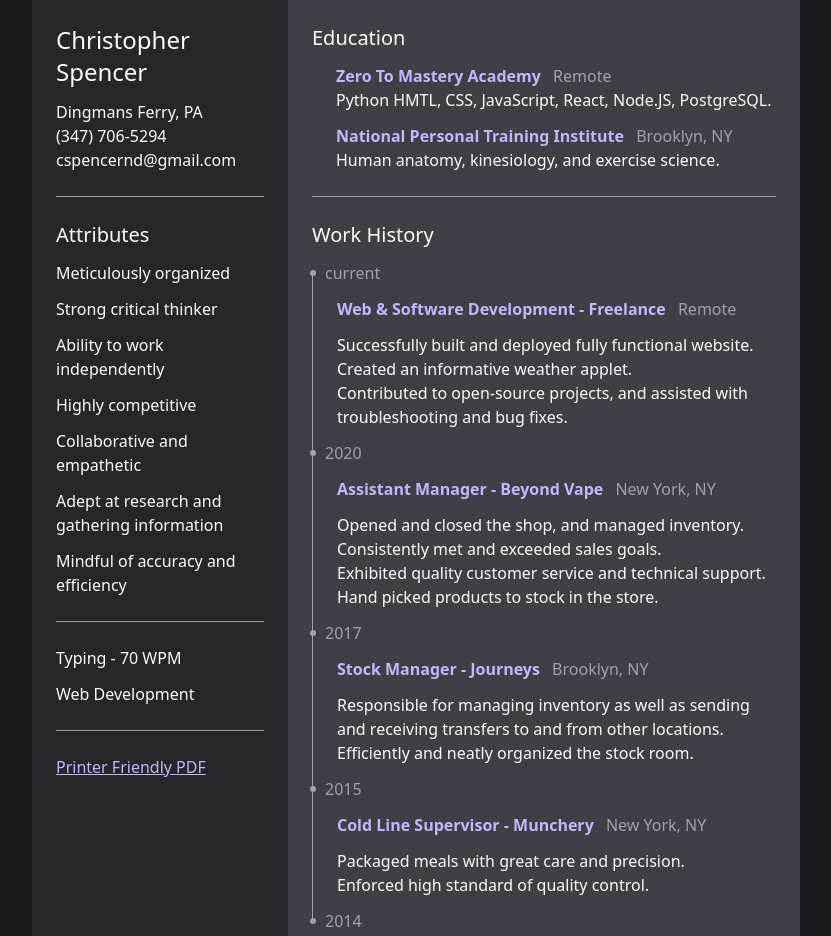
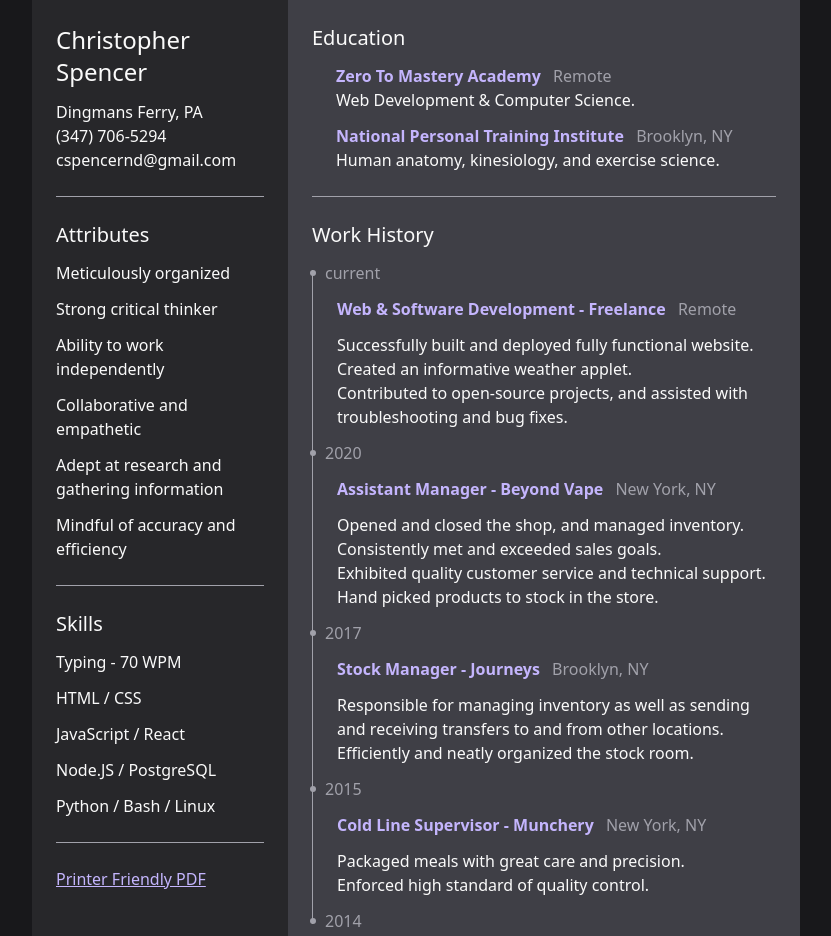
Before and after one commit to CSpencerND/resume, a plain HTML site: page index.html in a window 1280 px wide. Shown: the top 936 px of the page, without its empty margins (224-1055 px from the left). Drawn offline with Linux system fonts and the light colour scheme.

Commit message:
adjust education and skills

```diff
--- a/index.html
+++ b/index.html
@@ -42,7 +42,6 @@
                         <li>Meticulously organized</li>
                         <li>Strong critical thinker</li>
                         <li>Ability to work independently</li>
-                        <li>Highly competitive</li>
                         <li>Collaborative and empathetic</li>
                         <li>Adept at research and gathering information</li>
                         <li class="-mb-3">
@@ -54,9 +53,13 @@
                 <hr class="h-[1px] bg-zinc-400 border-none print:hidden" />
 
                 <div>
+                    <h2 class="text-xl mb-3">Skills</h2>
                     <ul class="max-w-full [&>*]:pb-3">
                         <li>Typing - 70 WPM</li>
-                        <li class="-mb-3">Web Development</li>
+                        <li>HTML / CSS</li>
+                        <li>JavaScript / React</li>
+                        <li>Node.JS / PostgreSQL</li>
+                        <li class="-mb-3">Python / Bash / Linux</li>
                     </ul>
                 </div>
 
@@ -86,10 +89,7 @@
                             </span>
                             <span class="text-zinc-400 pl-2">Remote</span>
                         </h3>
-                        <p>
-                            Python HMTL, CSS, JavaScript, React, Node.JS,
-                            PostgreSQL.
-                        </p>
+                        <p>Web Development & Computer Science.</p>
 
                         <h3 class="pt-3">
                             <span class="font-bold text-violet-300">
```
Also changed, not shown: print.html (+6 -5 lines), main.css.
